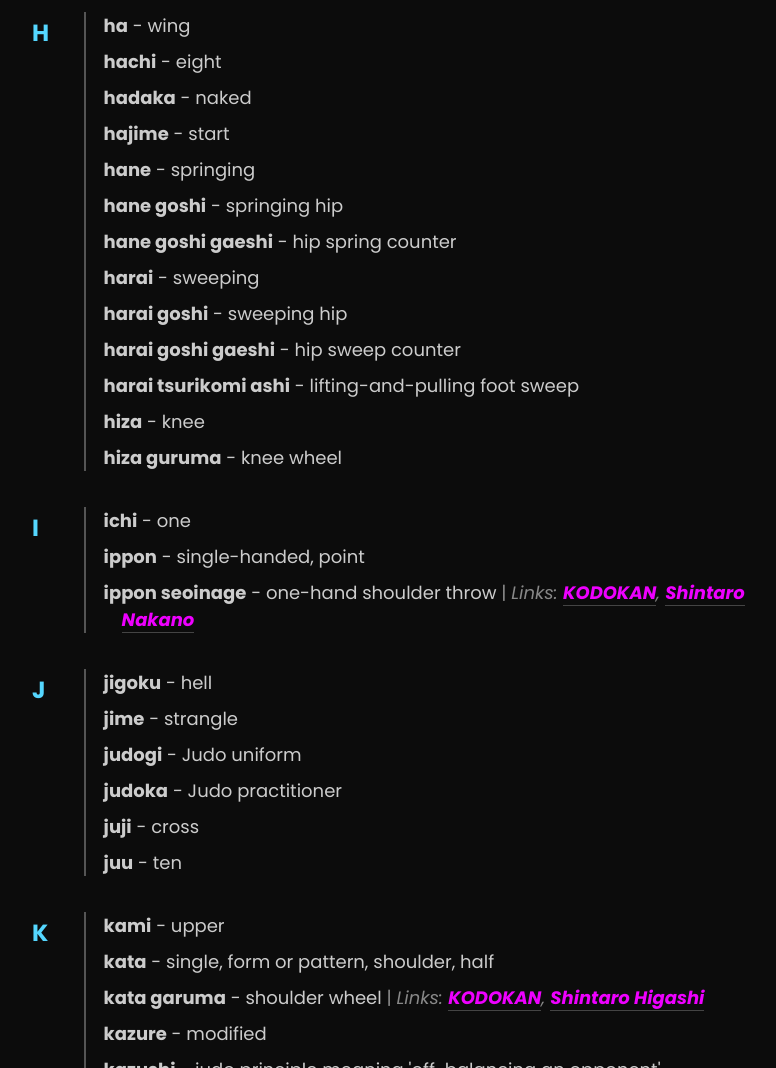
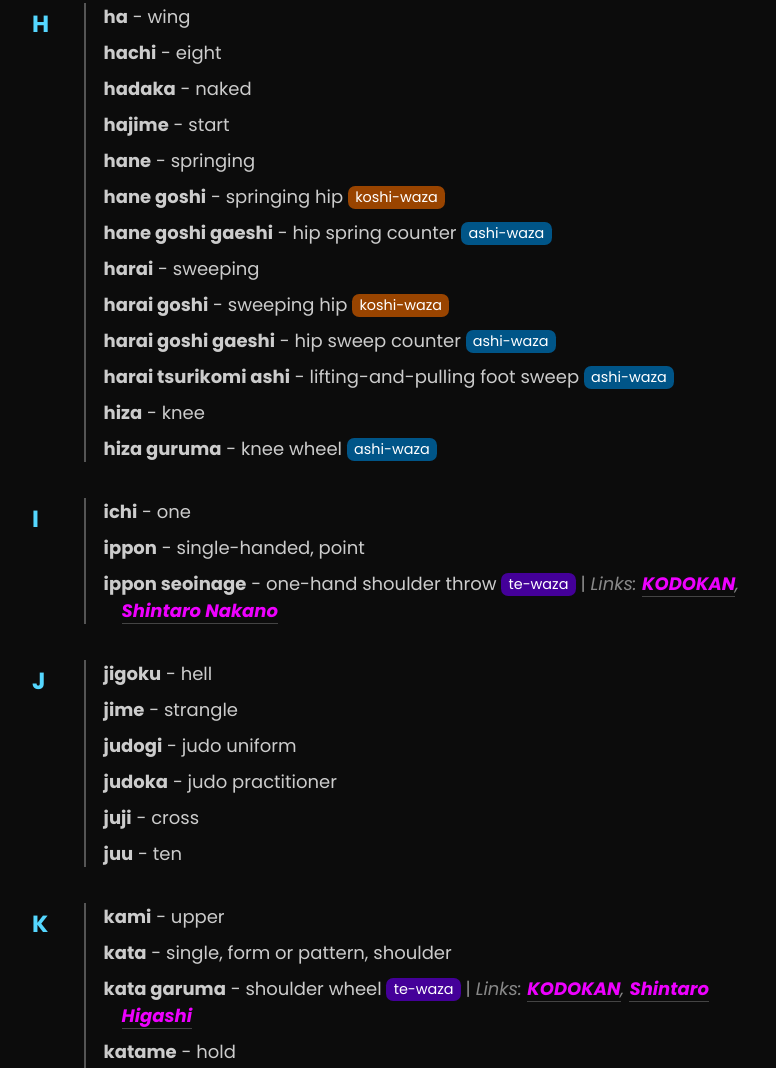
Before and after one commit to Seakibble/judo, a plain HTML site: page index.html in a window 1280 px wide. Shown: the part 1074-2142 px from the top of the page, without its empty margins (237-1013 px from the left). Drawn offline with nearby package versions, Linux system fonts and the light colour scheme.

Commit message:
Added waza tagging properly

```diff
--- a/css/main.css
+++ b/css/main.css
@@ -89,16 +89,20 @@ a {
     border-bottom: 1px solid #444;
     transition: all 0.25s;
 }
+a:visited {
+    color: var(--purpleAccent);
+}
 a:hover {
     color: var(--blue);
     border-color: white;
 }
+
 .links {
     color: var(--subtle);
 }
 
 .searchbar {
-    margin: 1em 0 0;
+    margin: 0.7em 0 0;
     font-size: 1.7rem;
 }
 .searchbar > i {
@@ -157,6 +161,23 @@ input:focus {
     margin-top: 0;
 }
 
+.waza {
+    font-size: 0.8em;
+    background: var(--purpleAccent);
+    color: white;
+    padding: 0.1em 0.5em;
+    border-radius: 0.5em;
+}
+.waza.ashi-waza {
+    background: #058;
+}
+.waza.koshi-waza {
+    background: #940;
+}
+.waza.te-waza {
+    background: #409;
+}
+
 .fadein {
     animation: fadein 0.5s;
     transform-origin: top;
--- a/script.js
+++ b/script.js
@@ -31,6 +31,12 @@ function getTerms() {
             output += '<h2>'+letter.toUpperCase()+'</h2>'
         }
 
+        let waza = judoTerms[term].type
+        let wazaText = ''
+        if (waza) {
+            wazaText = `<span class='waza ${waza}'>${waza}</span> `
+        }
+
         let links = judoTerms[term].links
         let linkText = []
         if (links) {
@@ -42,7 +48,7 @@ function getTerms() {
             linkText = `<span class='links'>| <em>Links:&nbsp;${linkText.join(', ')}</em></span>`
         }
 
-        terms += `<p><strong>${term}</strong> - ${judoTerms[term].name} ${linkText}</p>`
+        terms += `<p><strong>${term}</strong> - ${judoTerms[term].name} ${wazaText}${linkText}</p>`
 
     })
 
--- a/terms.js
+++ b/terms.js
@@ -35,18 +35,20 @@ const judoTerms = {
     jime: { name: 'strangle'},
     juji: { name: 'cross'},
     juu: { name: 'ten'},
-    judogi: { name: 'Judo uniform'},
-    judoka: { name: 'Judo practitioner'},
+    judogi: { name: 'judo uniform'},
+    judoka: { name: 'judo practitioner'},
 
     kami: { name: 'upper'},
-    kata: { name: 'single, form or pattern, shoulder, half'},
+    kata: { name: 'single, form or pattern, shoulder'},
     kazure: { name: 'modified'},
-    kazushi: { name: "judo principle meaning 'off-balancing an opponent'"},
+    kazushi: { name: "judo principle meaning 'off-balancing an opponent'" },
+    katame: { name: 'hold' },
     keikoku: { name: 'warning'},
     keiotsuke: { name: 'attention'},
     kesa: { name: 'scarf'},
     kibisu: { name: 'heel'},
-    ko: { name: 'small'},
+    ko: { name: 'small' },
+    koshi: { name: 'hip' },
     komi: { name: 'pulling'},
     kyu: { name: 'nine, coloured belt grade'},
 
@@ -66,7 +68,7 @@ const judoTerms = {
     okuri: { name: 'sliding'},
     otoshi: { name: 'drop'},
 
-    randori: { name: 'free sparring'},
+    randori: { name: 'free practice, sparring'},
     roku: { name: 'six'},
     rei: { name: 'bow'},
 
@@ -93,7 +95,8 @@ const judoTerms = {
     'tachi waza': { name: 'standing techniques' },
     tai: { name: 'body'},
     tomoe: { name: 'circle'},
-    tsuri: { name: 'lifting'},
+    tsuri: { name: 'lifting' },
+    tsubame: {name: 'swallow'},
     tori: { name: 'attacking partner'},
 
     uchi: { name: 'inner'},
```
